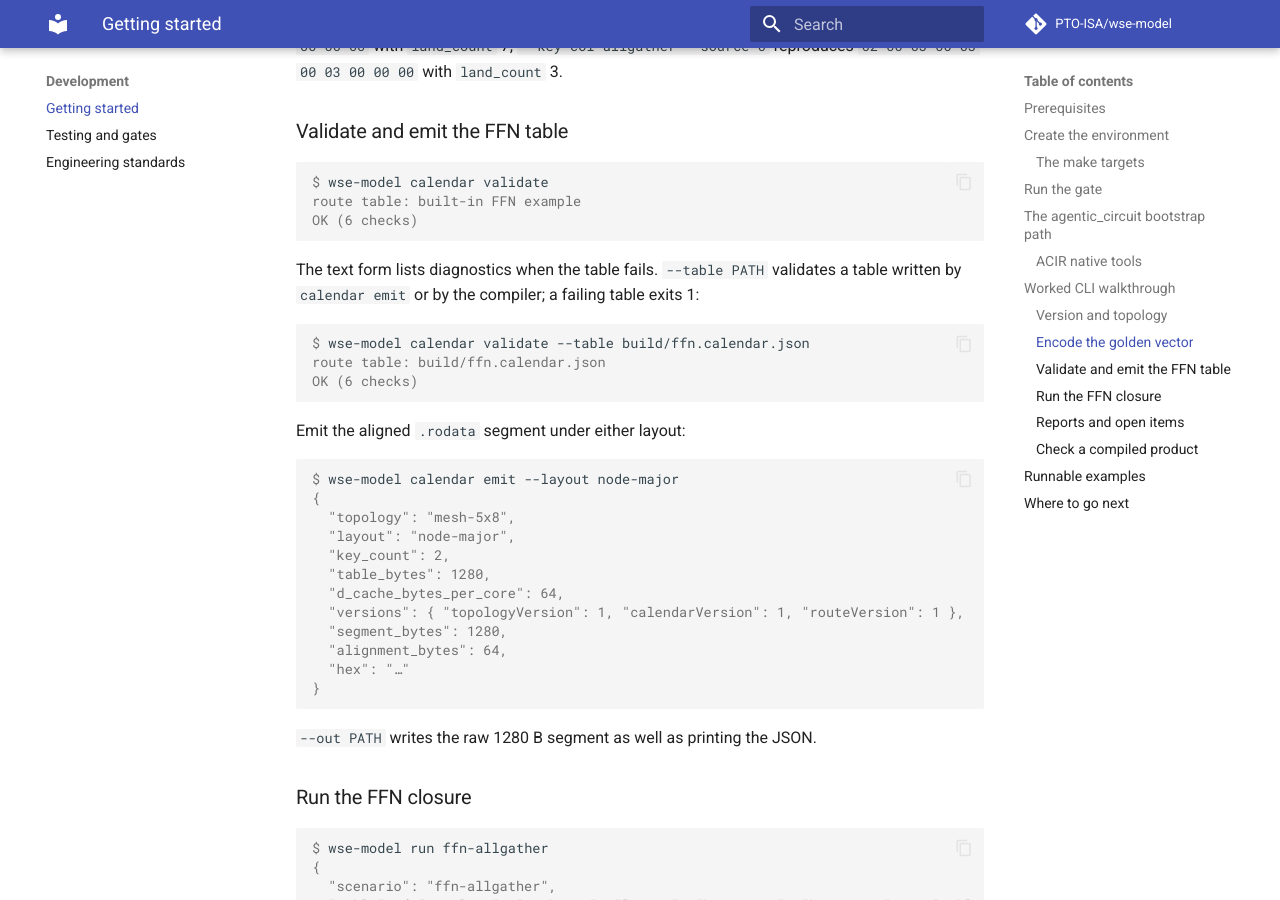
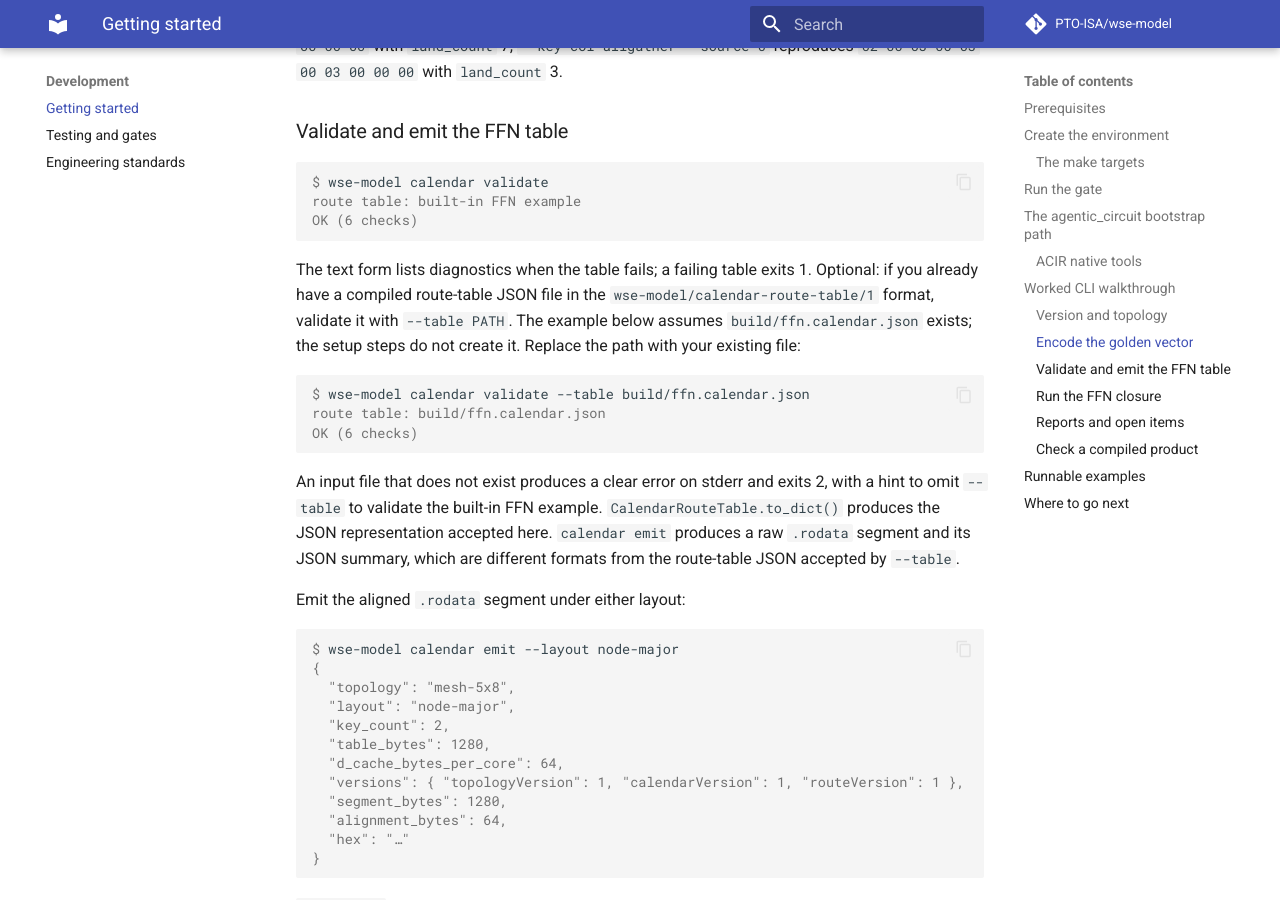
Before and after one commit to PTO-ISA/wse-model, an MkDocs documentation site: the page built from docs/development/getting-started.md, in a window 1280 px wide and 900 px high, scrolled down 4350 px. Built offline with MkDocs 1.6.1 and Material for MkDocs 9.7.7, drawn with Linux system fonts in a browser that asks for light colours; comment, search, counter and statistics services are not loaded.

Commit message:
fix(cli): make Quick start table validation optional and handle missing files

````diff
--- a/docs/development/getting-started.md
+++ b/docs/development/getting-started.md
@@ -211,14 +211,23 @@ route table: built-in FFN example
 OK (6 checks)
 ```
 
-The text form lists diagnostics when the table fails. `--table PATH` validates a
-table written by `calendar emit` or by the compiler; a failing table exits 1:
+The text form lists diagnostics when the table fails; a failing table exits 1.
+Optional: if you already have a compiled route-table JSON file in the
+`wse-model/calendar-route-table/1` format, validate it with `--table PATH`.
+The example below assumes `build/ffn.calendar.json` exists; the setup steps do
+not create it. Replace the path with your existing file:
 
 ```console
 $ wse-model calendar validate --table build/ffn.calendar.json
 route table: build/ffn.calendar.json
 OK (6 checks)
 ```
+
+An input file that does not exist produces a clear error on stderr and exits 2,
+with a hint to omit `--table` to validate the built-in FFN example.
+`CalendarRouteTable.to_dict()` produces the JSON representation accepted here.
+`calendar emit` produces a raw `.rodata` segment and its JSON summary, which are
+different formats from the route-table JSON accepted by `--table`.
 
 Emit the aligned `.rodata` segment under either layout:
 
````
Also changed, not shown: CHANGELOG.md (+3 -0 lines), README.md (+11 -2 lines), docs/reference/cli.md (+7 -1 lines), 2 other files.
